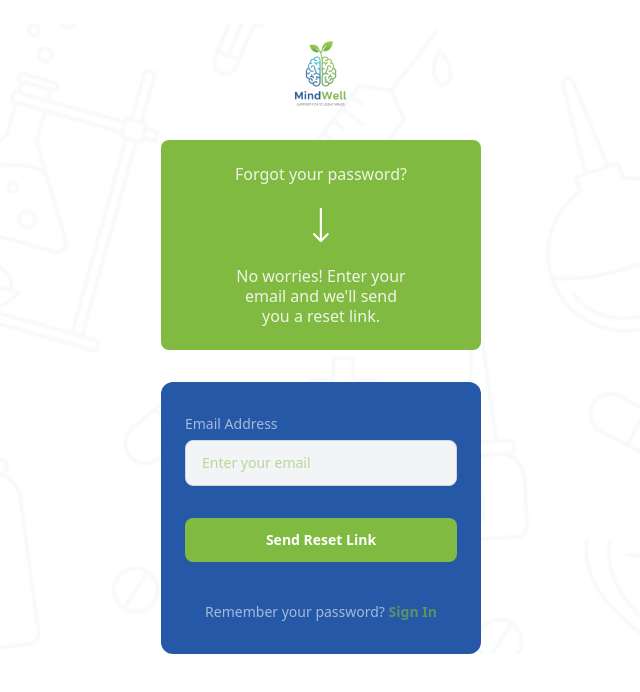
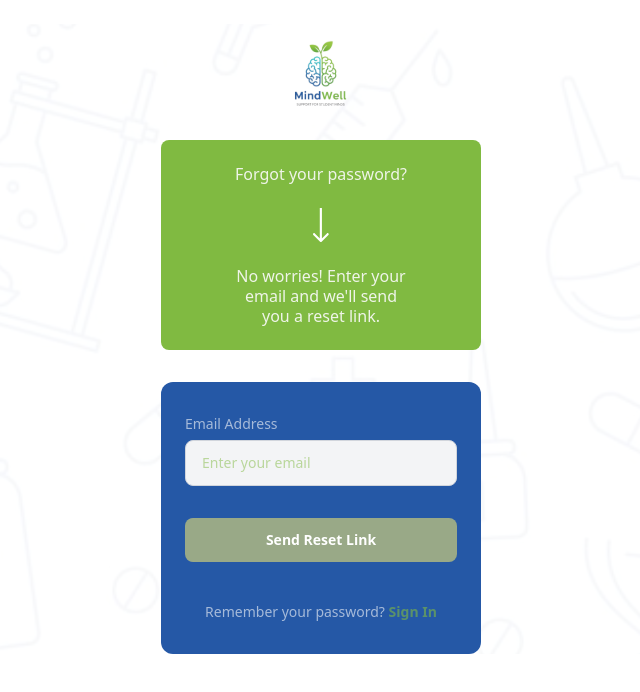
Before and after one commit to michaelebube/MindWell, a Nuxt app: page /auth/forgot-password in a window 1280 px wide. Shown: the top 692 px of the page, without its empty margins (319-959 px from the left). Built offline with nearby package versions, Linux system fonts and the light colour scheme.

Commit message:
feat: Update button styles(disable them based on form validity or loading as well as response received) for form validation feedback in login and register components

```diff
--- a/app/pages/auth/forgot-password.vue
+++ b/app/pages/auth/forgot-password.vue
@@ -7,16 +7,8 @@
       >
         <!-- Default State -->
         <template v-if="resetState === 'idle'">
-               <p class="xs:text-[16px] text-sm xs:leading-5 leading-5 mb-4">
-                  Forgot your password?
-               </p>
-               <img
-                  :src="DownArrowIcon"
-                  alt="Down Arrow"
-                  width="16"
-                  height="16"
-                  class="mx-auto mb-4"
-               />
+          <p class="xs:text-[16px] text-sm xs:leading-5 leading-5 mb-4">Forgot your password?</p>
+          <img :src="DownArrowIcon" alt="Down Arrow" width="16" height="16" class="mx-auto mb-4" />
           <p class="xs:text-[16px] text-sm xs:leading-5 leading-4">
             No worries! Enter your email and we'll send you a reset link.
           </p>
@@ -64,9 +56,7 @@
           @submit.prevent="handlePasswordReset"
         >
           <div class="flex flex-col gap-1.5">
-                  <label
-                     class="text-[#FBFBFB] opacity-60 xs:text-sm font-extralight text-xs"
-                     for="email"
+            <label class="text-[#FBFBFB] opacity-60 xs:text-sm font-extralight text-xs" for="email"
               >Email Address</label
             >
             <input
@@ -77,14 +67,17 @@
               required
               placeholder="Enter your email"
               class="w-full xs:px-4 px-3 xs:py-3 py-2.5 border border-gray-300 rounded-lg xs:text-sm text-[#80BA41] text-xs bg-gray-100 focus:outline-none focus:ring-2 focus:ring-[#80BA41]"
-
             />
           </div>
 
           <button
             type="submit"
-                  :disabled="loading"
-                  class="w-full bg-[#80BA41] text-white xs:py-3 py-2.5 rounded-lg xs:text-sm text-xs font-semibold hover:bg-[#6fa535] transition-colors mt-2 disabled:opacity-50 disabled:cursor-not-allowed"
+            :disabled="loading || !emailIsNotEmpty"
+            class="w-full bg-[#80BA41] text-white xs:py-3 py-2.5 rounded-lg xs:text-sm text-xs font-semibold hover:bg-[#6fa535] transition-colors mt-2 disabled:cursor-not-allowed"
+            :class="{
+              'bg-[#99A987] hover:bg-[#8a9a6f]': !emailIsNotEmpty,
+              'opacity-50': loading,
+            }"
           >
             {{ loading ? 'Sending...' : 'Send Reset Link' }}
           </button>
@@ -119,6 +112,8 @@ const email = ref('')
 const loading = ref(false)
 const resetState = ref<'idle' | 'success' | 'error'>('idle')
 const errorMessage = ref('')
+
+const emailIsNotEmpty = computed(() => email.value.trim() !== '')
 
 const handlePasswordReset = async () => {
   try {
--- a/app/pages/auth/login.vue
+++ b/app/pages/auth/login.vue
@@ -109,7 +109,7 @@
               "
               class="w-full text-white xs:py-3 py-2.5 rounded-lg xs:text-sm text-xs bg-[#80BA41] hover:bg-[#6fa535] font-semibold transition-colors mt-2 xs:mb-5 mb-3 disabled:cursor-not-allowed"
               :class="{
-                'bg-[#808000] hover:bg-[#6b6b00]': !isFormValid && loginState === 'idle',
+                'bg-[#99A987] hover:bg-[#8a9a6f]': !isFormValid && loginState === 'idle',
                 'bg-gray-400': loginState === 'success' || loginState === 'error',
               }"
             >
--- a/app/pages/auth/register.vue
+++ b/app/pages/auth/register.vue
@@ -112,9 +112,10 @@
           <button
             type="submit"
             :disabled="loading || !isFormValid"
-            class="w-full bg-[#80BA41] text-white xs:py-3 py-2.5 rounded-lg xs:text-sm text-xs font-semibold hover:bg-[#6fa535] transition-colors mt-2 disabled:opacity-50 disabled:cursor-not-allowed"
+            class="w-full bg-[#80BA41] text-white xs:py-3 py-2.5 rounded-lg xs:text-sm text-xs font-semibold hover:bg-[#6fa535] transition-colors mt-2 disabled:cursor-not-allowed"
             :class="{
-              'bg-[#808000] hover:bg-[#6b6b00]': !isFormValid,
+              'bg-[#99A987] hover:bg-[#8a9a6f]': !isFormValid,
+              'opacity-50': loading,
             }"
           >
             {{ loading ? 'Creating Account...' : 'Create Account' }}
```
Lines whose indentation alone changed are shown as unchanged.
